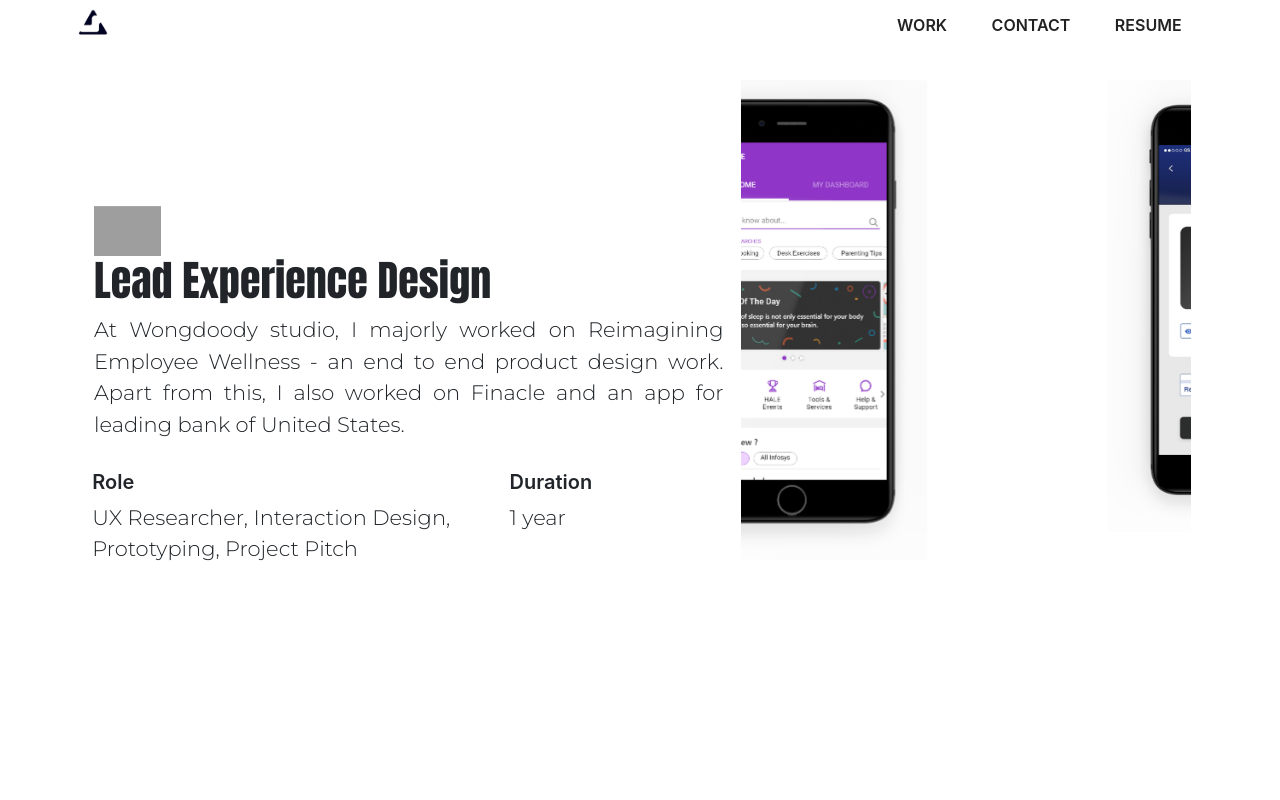
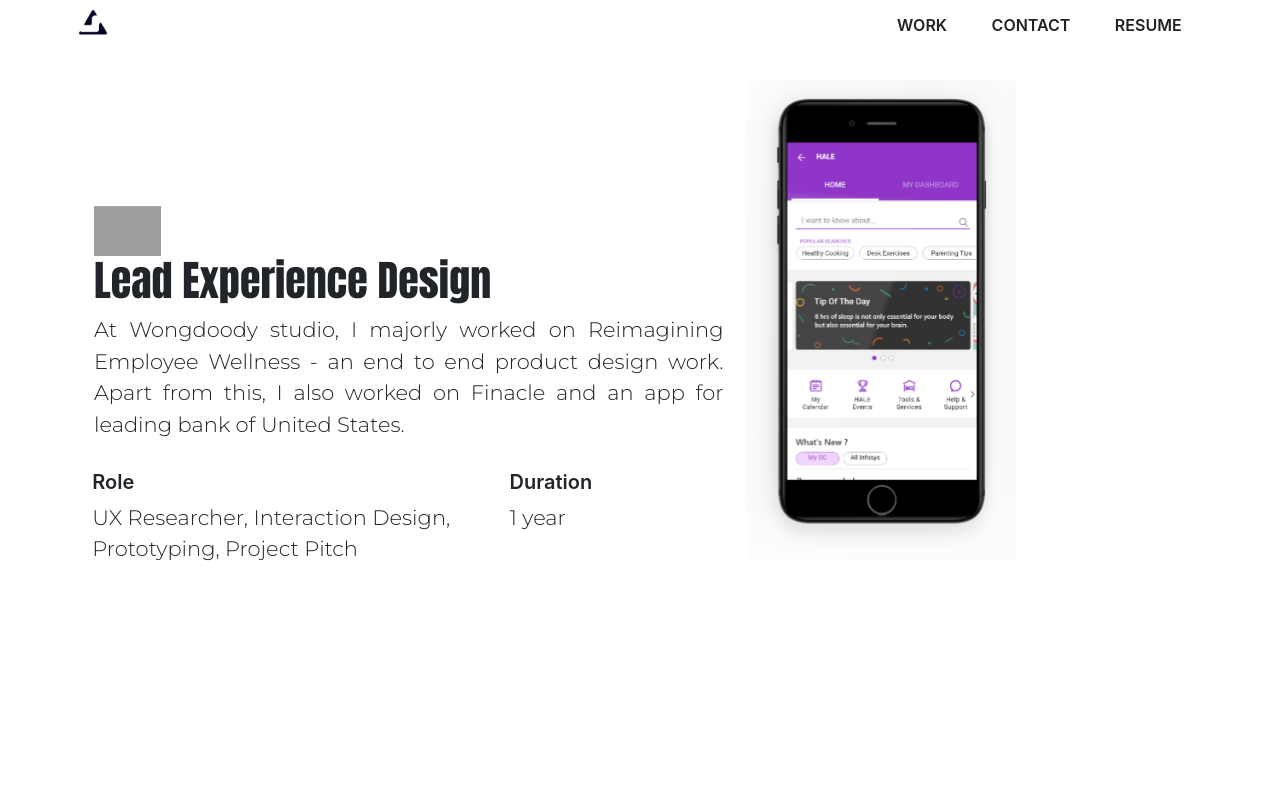
Before and after one commit to SajalChaplot/websiteSelf, a plain HTML site: page project1.html in a window 1280 px wide. Shown: the top 800 px of the page. Drawn offline with nearby package versions, Linux system fonts and the light colour scheme; grey boxes are pictures that could not be loaded.

Commit message:
Update project1.html

```diff
--- a/project1.html
+++ b/project1.html
@@ -114,10 +114,10 @@
         <div id="cover-image" class="carousel slide col-md-5" data-ride="carousel" data-interval="3000">
             <div class="carousel-inner">
                 <div class="carousel-item active">
-                    <img style='height:auto;width:60%' class="center" src="img/usbank_screen1.png" alt="First slide">
+                    <img style='height:auto;width:60%;margin-left:50%;transform:translateX(-50%)' class="center" src="img/usbank_screen1.png" alt="First slide">
                 </div>
                 <div class="carousel-item">
-                    <img style='height:auto;width:60%' class="center" src="img/hale.png" alt="Second slide">
+                    <img style='height:auto;width:60%;margin-left:50%;transform:translateX(-50%)' class="center" src="img/hale.png" alt="Second slide">
                 </div>
                 <!--<div class="carousel-item">
                     <img class="d-block h-100" src="img/lw.png" alt="Third slide">
```
